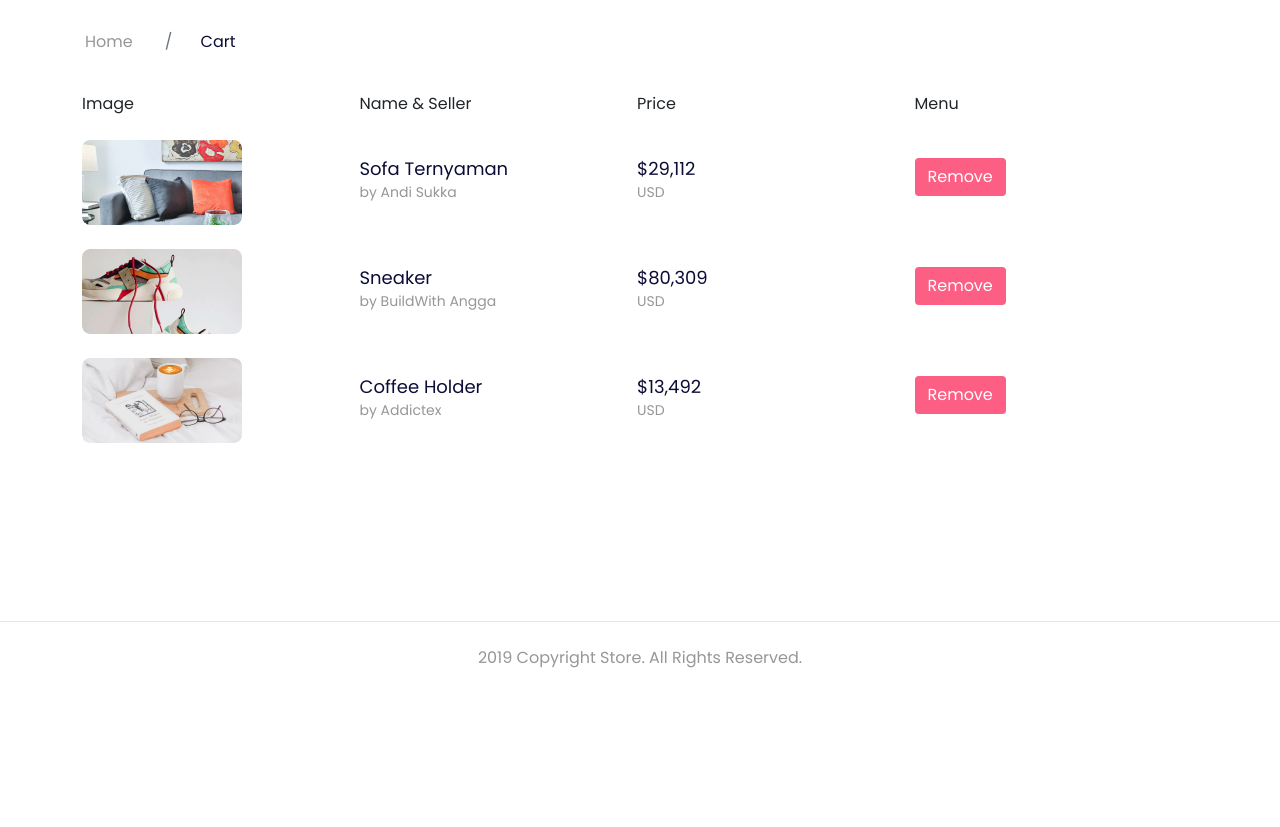
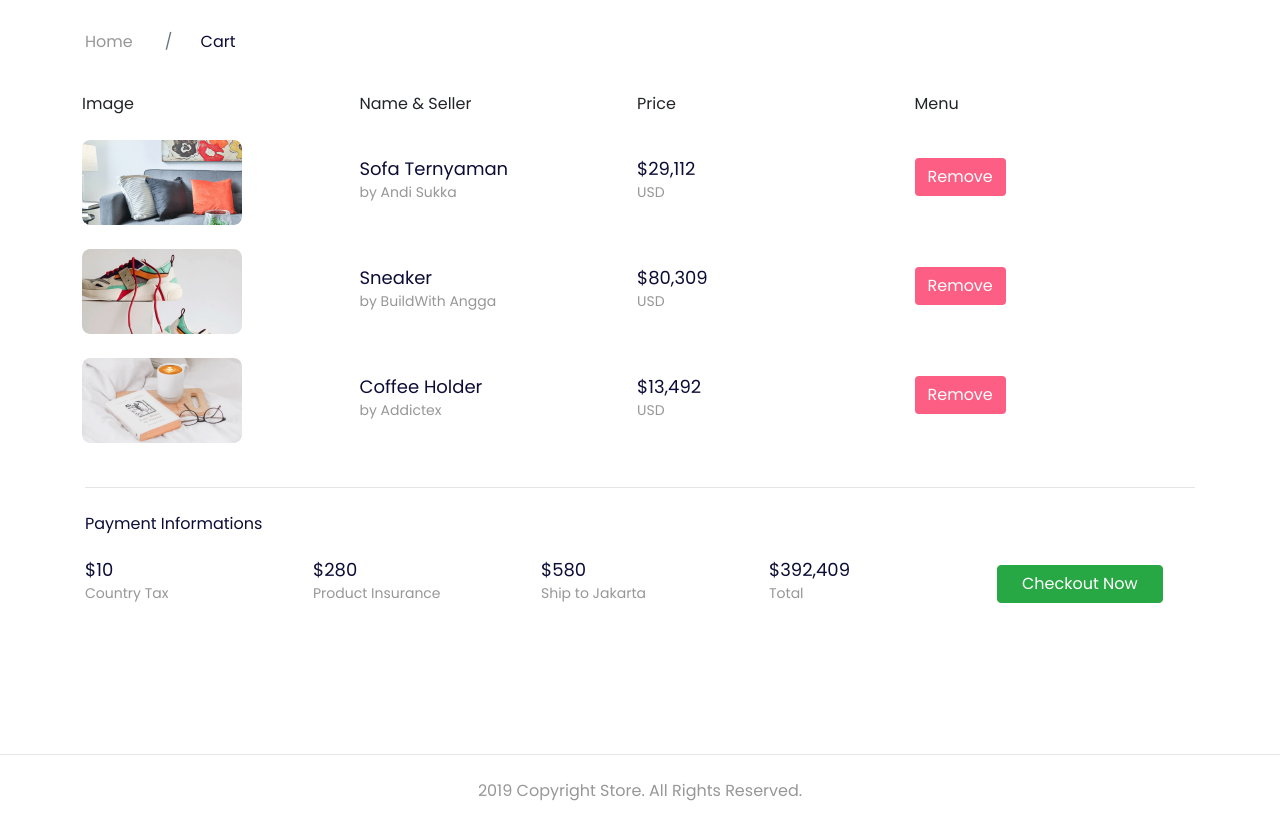
Before and after one commit to belajarkoding/store-html-demo, a website: page cart.html in a window 1280 px wide. Shown: the part 82-909 px from the top of the page. Before the commit the page ends 800 px from the top, so only its background shows below. Drawn offline with nearby package versions, Linux system fonts and the light colour scheme.

Commit message:
Cart bottom

```diff
--- a/cart.html
+++ b/cart.html
@@ -123,14 +123,12 @@
           </div>
         </div>
       </section>
-      <section class="store-cart">
+      <section class="store-cart" data-aos="fade-up" data-aos-delay="100">
         <div class="container">
           <div class="row">
             <div class="col-12">
               <table
                 class="table table-borderless table-cart"
-                data-aos="fade-up"
-                data-aos-delay="100"
                 aria-describedby="Cart"
               >
                 <thead>
@@ -211,6 +209,37 @@
                 </tbody>
               </table>
             </div>
+            <div class="col-12">
+              <hr />
+            </div>
+          </div>
+          <div class="row">
+            <div class="col-12">
+              <h2>Payment Informations</h2>
+            </div>
+          </div>
+          <div class="row">
+            <div class="col">
+              <div class="product-title">$10</div>
+              <div class="product-subtitle">Country Tax</div>
+            </div>
+            <div class="col">
+              <div class="product-title">$280</div>
+              <div class="product-subtitle">Product Insurance</div>
+            </div>
+            <div class="col">
+              <div class="product-title">$580</div>
+              <div class="product-subtitle">Ship to Jakarta</div>
+            </div>
+            <div class="col">
+              <div class="product-title">$392,409</div>
+              <div class="product-subtitle">Total</div>
+            </div>
+            <div class="col">
+              <a href="#" class="btn btn-success mt-4 px-4">
+                Checkout Now
+              </a>
+            </div>
           </div>
         </div>
       </section>
--- a/style/pages/_cart.scss
+++ b/style/pages/_cart.scss
@@ -1,23 +1,29 @@
 .store-cart {
+  h2 {
+    font-size: 16px;
+    color: #0c0d36;
+    font-weight: 200;
+    margin-top: 10px;
+  }
+  .product-title {
+    font-size: 18px;
+    color: #0c0d36;
+    margin-top: 15px;
+  }
+  .product-subtitle {
+    font-size: 14px;
+    color: #979797;
+  }
   .table-cart {
     margin-left: -15px;
     margin-right: -15px;
     th {
       font-weight: 200;
     }
+
     .cart-image {
       border-radius: 8px;
       max-height: 85px;
-    }
-
-    .product-title {
-      font-size: 18px;
-      color: #0c0d36;
-      margin-top: 15px;
-    }
-    .product-subtitle {
-      font-size: 14px;
-      color: #979797;
     }
     .btn-remove-cart {
       margin-top: 18px;
```
Also changed, not shown: style/main.css, 1 other file.
